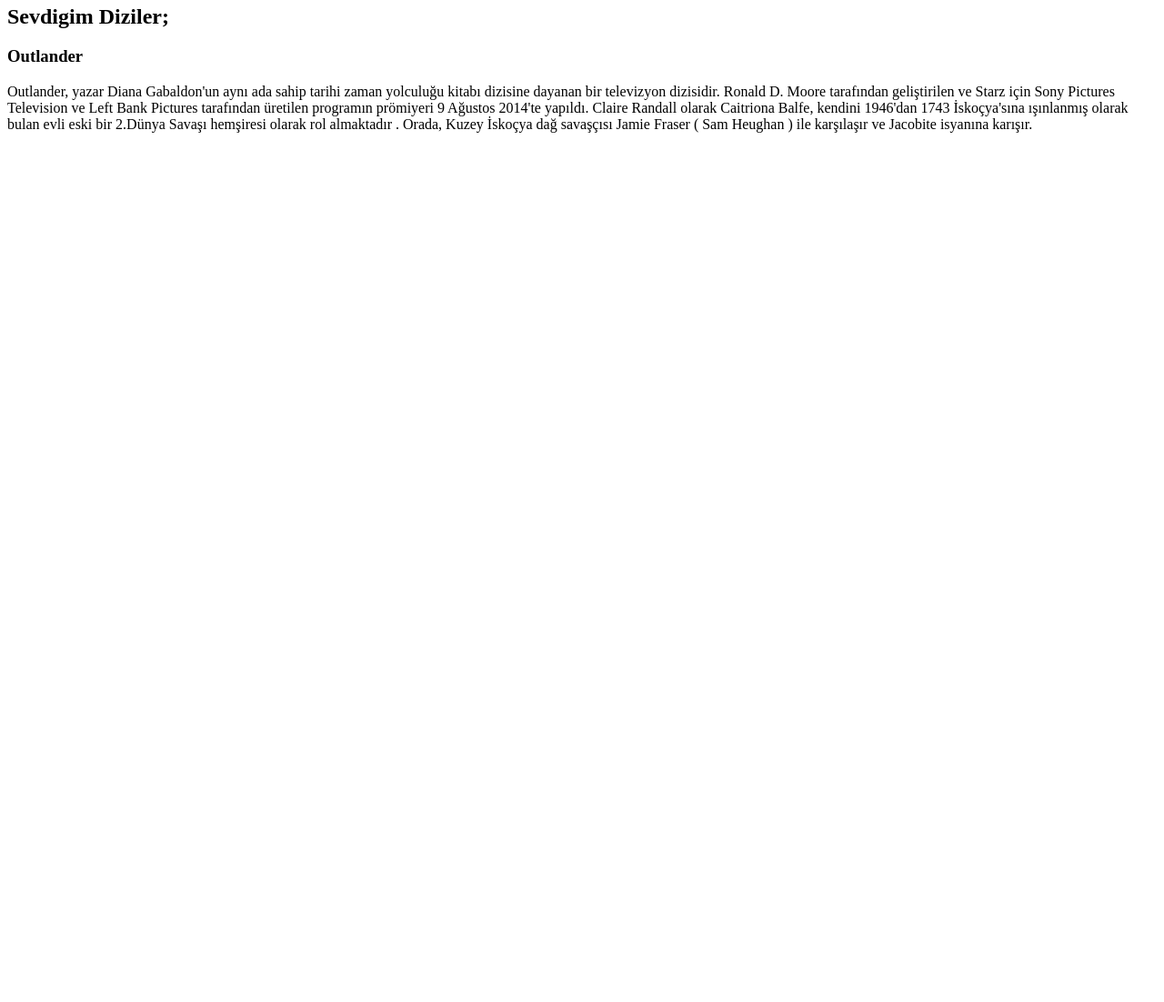
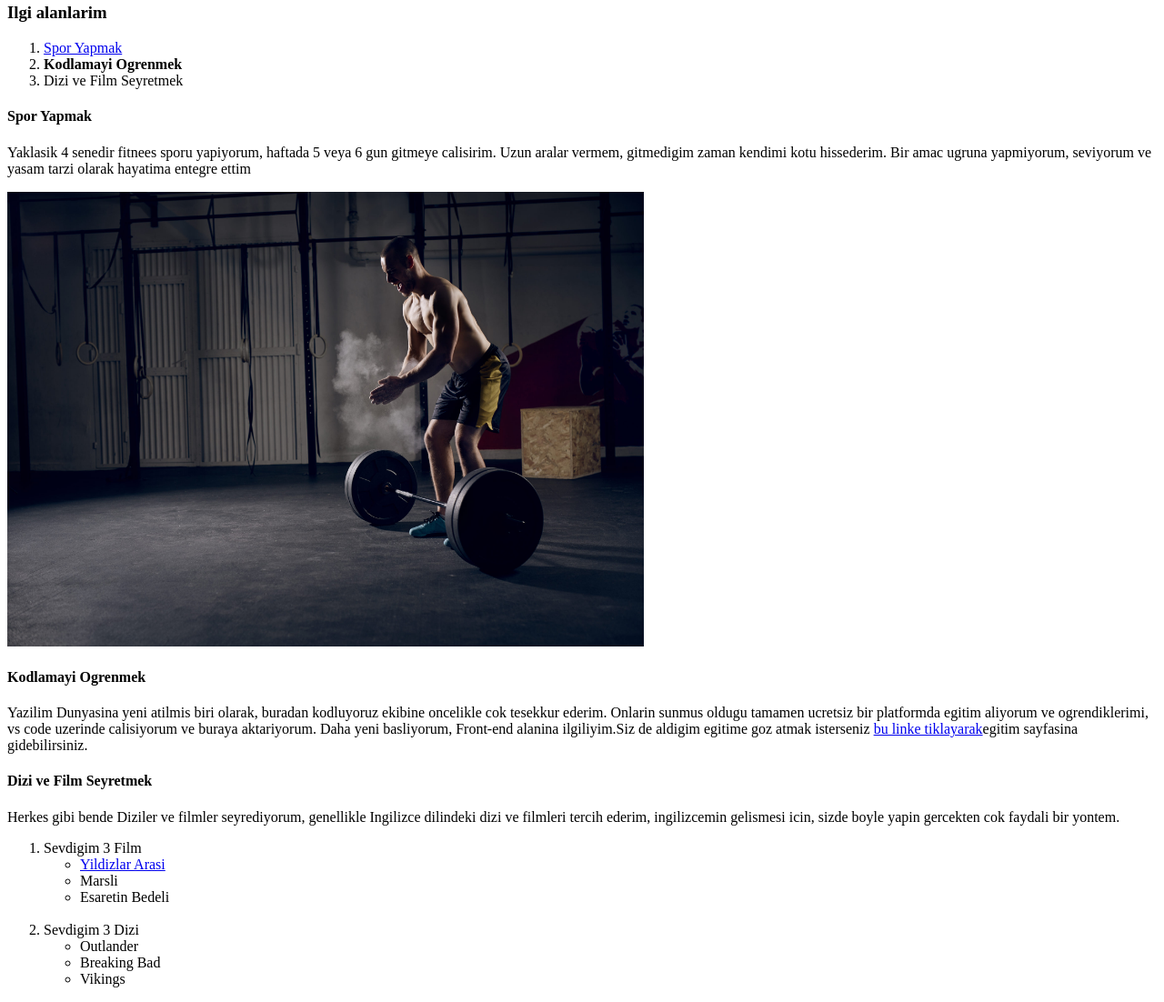
Before and after one commit to hikmetsvs/Kodluyoruz-ilk-html, a plain HTML site: page index.html in a window 1280 px wide. Shown: the part 154-1256 px from the top of the page at 91% size. Before the commit the page ends 800 px from the top, so only its background shows below. Drawn offline with Linux system fonts and the light colour scheme.

Commit message:
Kodluyoruz-Odev-Hakkimda
Kodluyoruz Odevim, ogrendikce guncelliyorum.

```diff
--- a/index.html
+++ b/index.html
@@ -16,18 +16,56 @@
       merakliyim, Web gelistirme ile ilgileniyorum. Kodluyoruz'un sayesinde
       harika seyler ogreniyorum.
     </p>
-    <!--sevdigim diziler kismi-->
-    <h2>Sevdigim Diziler;</h2>
-    <h3>Outlander</h3>
-    <p>
-      Outlander, yazar Diana Gabaldon'un aynı ada sahip tarihi zaman yolculuğu
-      kitabı dizisine dayanan bir televizyon dizisidir. Ronald D. Moore
-      tarafından geliştirilen ve Starz için Sony Pictures Television ve Left
-      Bank Pictures tarafından üretilen programın prömiyeri 9 Ağustos 2014'te
-      yapıldı. Claire Randall olarak Caitriona Balfe, kendini 1946'dan 1743
-      İskoçya'sına ışınlanmış olarak bulan evli eski bir 2.Dünya Savaşı
-      hemşiresi olarak rol almaktadır . Orada, Kuzey İskoçya dağ savaşçısı Jamie
-      Fraser ( Sam Heughan ) ile karşılaşır ve Jacobite isyanına karışır.
-    </p>
+    <div>
+      <h3>Ilgi alanlarim</h3>
+      <ol>
+        <li><a href="Spor.html" target="_blank">Spor Yapmak</a></li>
+        <li><strong>Kodlamayi Ogrenmek</strong></li>
+        <li>Dizi ve Film Seyretmek</li>
+      </ol>
+
+      <h4>Spor Yapmak</h4>
+      <p>
+        Yaklasik 4 senedir fitnees sporu yapiyorum, haftada 5 veya 6 gun gitmeye
+        calisirim. Uzun aralar vermem, gitmedigim zaman kendimi kotu hissederim.
+        Bir amac ugruna yapmiyorum, seviyorum ve yasam tarzi olarak hayatima
+        entegre ettim
+      </p>
+      <img src="images/fitness.jpeg" alt="Fitness" width="700" height="500" />
+
+      <h4>Kodlamayi Ogrenmek</h4>
+      <p>
+        Yazilim Dunyasina yeni atilmis biri olarak, buradan kodluyoruz ekibine
+        oncelikle cok tesekkur ederim. Onlarin sunmus oldugu tamamen ucretsiz
+        bir platformda egitim aliyorum ve ogrendiklerimi, vs code uzerinde
+        calisiyorum ve buraya aktariyorum. Daha yeni basliyorum, Front-end
+        alanina ilgiliyim.Siz de aldigim egitime goz atmak isterseniz
+        <a href="https://app.patika.dev/paths" target="_blank"
+          >bu linke tiklayarak</a
+        >egitim sayfasina gidebilirsiniz.
+      </p>
+
+      <h4>Dizi ve Film Seyretmek</h4>
+      <p>
+        Herkes gibi bende Diziler ve filmler seyrediyorum, genellikle Ingilizce
+        dilindeki dizi ve filmleri tercih ederim, ingilizcemin gelismesi icin,
+        sizde boyle yapin gercekten cok faydali bir yontem.
+      </p>
+      <ol>
+        <li>Sevdigim 3 Film</li>
+        <ul>
+          <li><a href="yildizlar.html" target="_blank">Yildizlar Arasi</a></li>
+          <li>Marsli</li>
+          <li>Esaretin Bedeli</li>
+        </ul>
+        <br />
+        <li>Sevdigim 3 Dizi</li>
+        <ul>
+          <li>Outlander</li>
+          <li>Breaking Bad</li>
+          <li>Vikings</li>
+        </ul>
+      </ol>
+    </div>
   </body>
 </html>
```
Also changed, not shown: Spor.html (added, +26 -0 lines), yildizlar.html (added, +29 -0 lines), images/OIP.jpg (added), images/fitness.jpeg (added).
